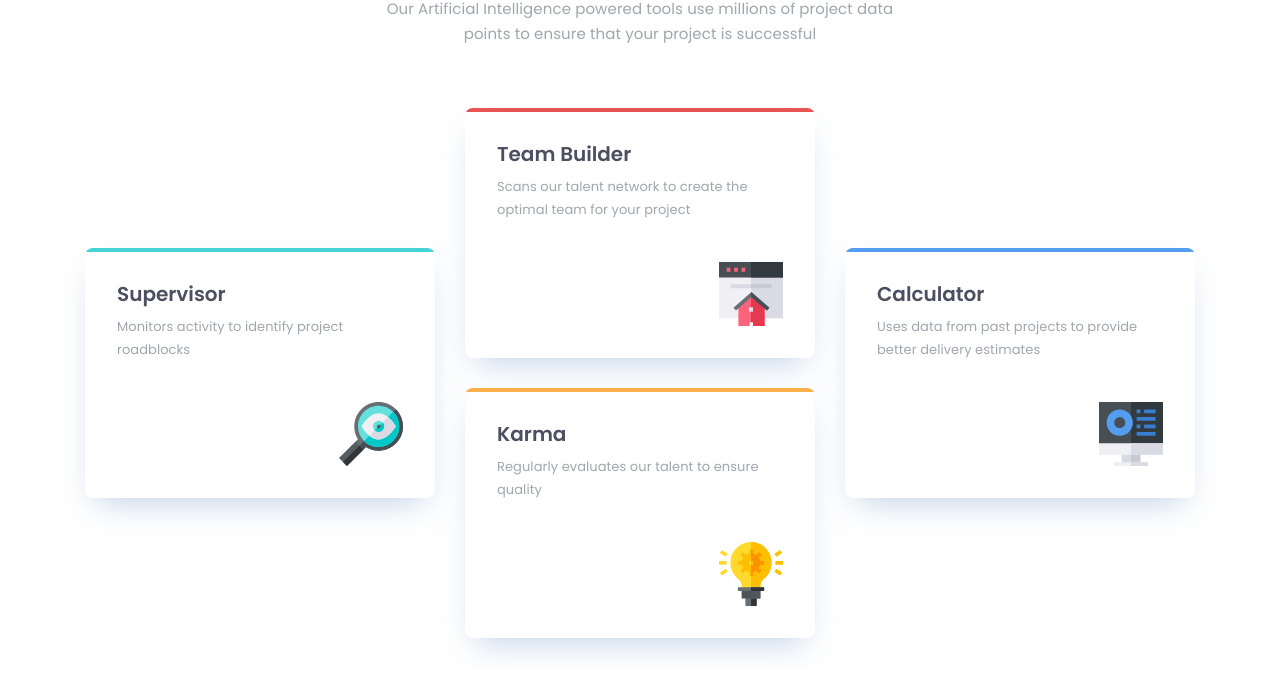
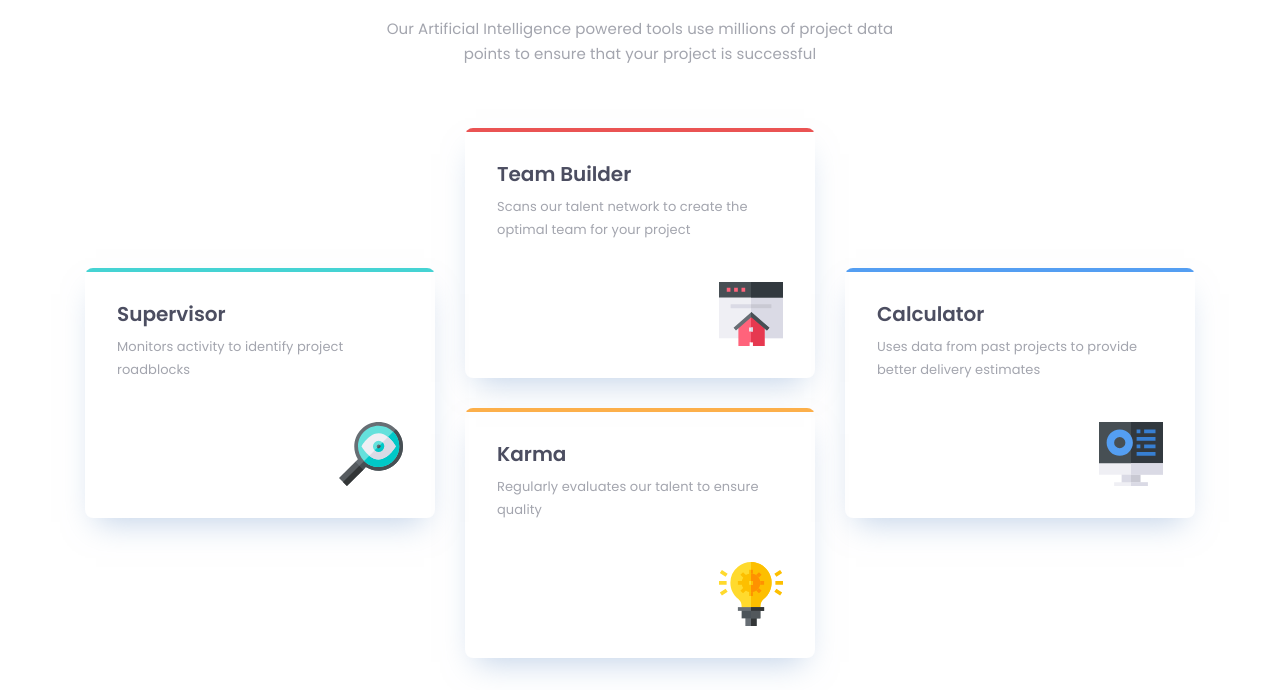
Before and after one commit to MelvinAguilar/four-card-feature-section, a website: page index.html in a window 1280 px wide. Shown: the part 156-846 px from the top of the page. Drawn offline with Linux system fonts and the light colour scheme; files whose address does not match are found by name.

Commit message:
Update margin

```diff
--- a/index.html
+++ b/index.html
@@ -24,7 +24,7 @@
     <title>Frontend Mentor | Stats preview card component</title>
   </head>
   <body class="grid min-h-screen place-content-center p-4 md:p-8">
-    <main class="flex flex-col items-center gap-[1.0625rem]">
+    <main class="flex flex-col items-center gap-[1.0625rem]"  style="margin-top: 20px;">
       <h1
         class="text-[2.25rem] font-extralight text-center max-w-[25ch] tracking-[0.004em] leading-[1.45] text-very-dark-blue"
       >
@@ -32,7 +32,7 @@
         <span class="text-[2.25rem] font-semibold">Powered by Technology </span>
       </h1>
       <p
-        class="leading-[1.5625rem] text-center tracking-[0.007em] text-grayish-blue max-w-[55ch]"
+        class="leading-[1.5625rem] text-center tracking-[0.007em] text-grayish-blue max-w-[59ch]"
       >
         Our Artificial Intelligence powered tools use millions of project data
         points to ensure that your project is successful
```
Also changed, not shown: output.css.
